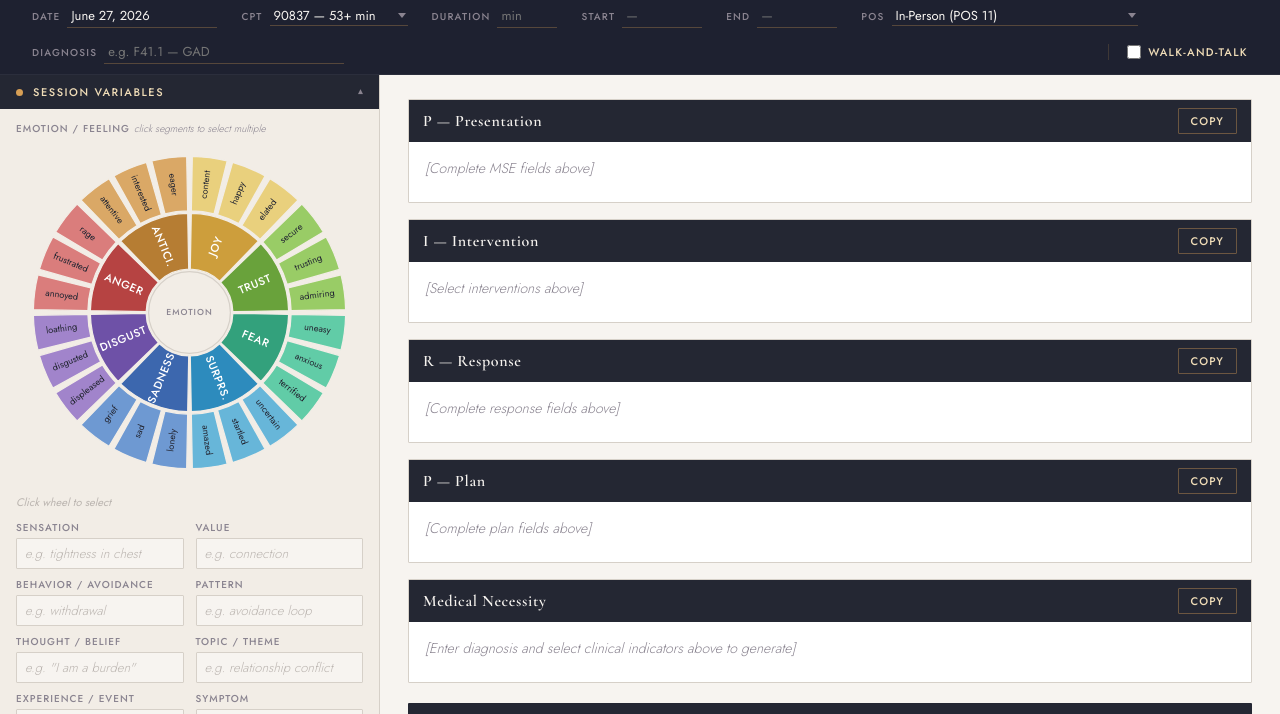
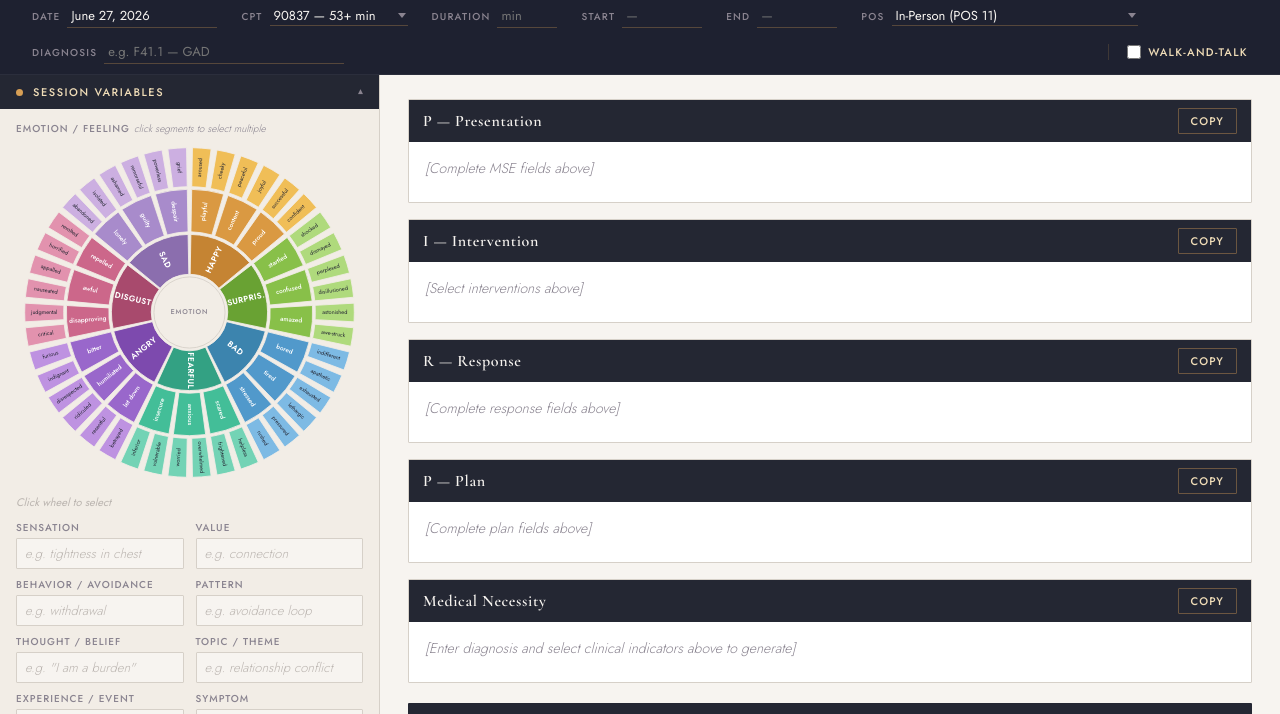
Before and after one commit to Tended-Path-Counseling-PLLC/clinical-tools, a plain HTML site: page pirp_note_builder.html in a window 1280 px wide. Shown: the part 86-800 px from the top of the page. Drawn offline with nearby package versions, Linux system fonts and the light colour scheme.

Commit message:
Update pirp_note_builder.html

```diff
--- a/pirp_note_builder.html
+++ b/pirp_note_builder.html
@@ -519,7 +519,7 @@ textarea.fi::placeholder,.fi::placeholder{color:#bbb5b0;font-style:italic;font-s
         <div class="var-field full-width">
           <label class="var-label">Emotion / Feeling <span style="font-weight:300;text-transform:none;letter-spacing:0;font-style:italic;font-size:10px;">click segments to select multiple</span></label>
           <div class="emotion-wheel-wrap">
-            <svg id="emotion-wheel-svg" viewBox="0 0 280 280" xmlns="http://www.w3.org/2000/svg"></svg>
+            <svg id="emotion-wheel-svg" viewBox="0 0 400 400" xmlns="http://www.w3.org/2000/svg"></svg>
             <div class="emotion-chips" id="emotion-chips">
               <span style="font-size:11px;color:#bbb5b0;font-style:italic;">Click wheel to select</span>
             </div>
@@ -952,15 +952,64 @@ const sessionVars = {
 };
 
 // ── EMOTION WHEEL ──
+// 3-ring wheel: 7 core → 3 mid each → 2 specific each (42 outer segments total)
 const EMOTION_WHEEL_DATA = [
-  { name:'joy',          color:'#c9952a', light:'#e8cc72', subs:['content','happy','elated'] },
-  { name:'trust',        color:'#5a9a28', light:'#90c858', subs:['secure','trusting','admiring'] },
-  { name:'fear',         color:'#1e9870', light:'#52c8a0', subs:['uneasy','anxious','terrified'] },
-  { name:'surprise',     color:'#1880b8', light:'#58b0d8', subs:['uncertain','startled','amazed'] },
-  { name:'sadness',      color:'#2858a8', light:'#6090d0', subs:['lonely','sad','grief'] },
-  { name:'disgust',      color:'#6040a0', light:'#9878c8', subs:['displeased','disgusted','loathing'] },
-  { name:'anger',        color:'#b03030', light:'#d87070', subs:['annoyed','frustrated','rage'] },
-  { name:'anticipation', color:'#b07020', light:'#d8a058', subs:['attentive','interested','eager'] },
+  {
+    name:'happy', color:'#c07820', midColor:'#d89030', outerColor:'#f0b848',
+    mids:[
+      {name:'playful',      subs:['aroused',    'cheeky']       },
+      {name:'content',      subs:['peaceful',   'joyful']       },
+      {name:'proud',        subs:['successful', 'confident']    },
+    ]
+  },
+  {
+    name:'surprised', color:'#5a9a20', midColor:'#7dbb38', outerColor:'#a8d870',
+    mids:[
+      {name:'startled',     subs:['shocked',    'dismayed']     },
+      {name:'confused',     subs:['perplexed',  'disillusioned']},
+      {name:'amazed',       subs:['astonished', 'awe-struck']   },
+    ]
+  },
+  {
+    name:'bad', color:'#2878a8', midColor:'#4090c8', outerColor:'#70b4e4',
+    mids:[
+      {name:'bored',        subs:['indifferent','apathetic']    },
+      {name:'tired',        subs:['exhausted',  'lethargic']    },
+      {name:'stressed',     subs:['pressured',  'rushed']       },
+    ]
+  },
+  {
+    name:'fearful', color:'#1e9878', midColor:'#30b890', outerColor:'#65d0b0',
+    mids:[
+      {name:'scared',       subs:['helpless',   'frightened']   },
+      {name:'anxious',      subs:['overwhelmed','worried']      },
+      {name:'insecure',     subs:['vulnerable', 'inferior']     },
+    ]
+  },
+  {
+    name:'angry', color:'#7038a8', midColor:'#9058c8', outerColor:'#b888e0',
+    mids:[
+      {name:'let down',     subs:['betrayed',   'resentful']    },
+      {name:'humiliated',   subs:['ridiculed',  'disrespected'] },
+      {name:'bitter',       subs:['indignant',  'furious']      },
+    ]
+  },
+  {
+    name:'disgusted', color:'#a03860', midColor:'#c85880', outerColor:'#e088a8',
+    mids:[
+      {name:'disapproving', subs:['critical',   'judgmental']   },
+      {name:'awful',        subs:['nauseated',  'appalled']     },
+      {name:'repelled',     subs:['horrified',  'revolted']     },
+    ]
+  },
+  {
+    name:'sad', color:'#8060a8', midColor:'#a080c8', outerColor:'#c8a8e0',
+    mids:[
+      {name:'lonely',       subs:['abandoned',  'isolated']     },
+      {name:'guilty',       subs:['ashamed',    'remorseful']   },
+      {name:'despair',      subs:['powerless',  'grief']        },
+    ]
+  },
 ];
 
 const selectedEmotions = new Set();
@@ -988,82 +1037,121 @@ function buildEmotionWheel() {
   const svg = document.getElementById('emotion-wheel-svg');
   if (!svg) return;
   svg.innerHTML = '';
-
-  const cx = 140, cy = 140;
-  const r0 = 33, r1 = 35, r2 = 80, r3 = 82, r4 = 126;
+  svg.setAttribute('viewBox','0 0 400 400');
+
+  const cx = 200, cy = 200;
+  const rC0 = 44,  rC1 = 90;   // core ring
+  const rM0 = 93,  rM1 = 142;  // mid ring
+  const rO0 = 145, rO1 = 190;  // outer ring
   const n = EMOTION_WHEEL_DATA.length;
   const step = (Math.PI * 2) / n;
   const offset = -Math.PI / 2;
-  const shortDisplay = { 'anticipation': 'ANTICI.', 'surprise': 'SURPRS.' };
+  const shortCore = { 'surprised':'SURPRIS.', 'disgusted':'DISGUST', 'fearful':'FEARFUL' };
 
   EMOTION_WHEEL_DATA.forEach((em, i) => {
     const sa = offset + i * step;
     const ea = sa + step;
-    const mid = (sa + ea) / 2;
-
-    // Inner ring — primary emotion
-    const inner = svgEl('path', {
-      d: arcPath(cx, cy, r1, r2, sa, ea),
-      fill: em.color, stroke: '#f2ede6', 'stroke-width': '1', cursor: 'pointer',
-      'data-emotion': em.name,
+    const cmid = (sa + ea) / 2;
+    const nMids = em.mids.length;
+    const midStep = step / nMids;
+
+    // ── Core ring ──
+    const coreSeg = svgEl('path',{
+      d: arcPath(cx,cy,rC0,rC1,sa,ea),
+      fill:em.color, stroke:'#f2ede6', 'stroke-width':'1', cursor:'pointer',
+      'data-emotion':em.name,
     });
-    const t1 = svgEl('title', {}); t1.textContent = em.name;
-    inner.appendChild(t1);
-    inner.addEventListener('click', () => toggleWheelEmotion(em.name));
-    svg.appendChild(inner);
-
-    // Primary label (rotated radially, always readable)
-    const tr = (r1 + r2) / 2;
-    const tx = cx + tr * Math.cos(mid), ty = cy + tr * Math.sin(mid);
-    let rot = mid * 180 / Math.PI;
-    if (Math.cos(mid) < 0) rot += 180; // flip left-half so text reads inward
-    const label = svgEl('text', {
-      x: tx, y: ty, 'text-anchor': 'middle', 'dominant-baseline': 'middle',
-      'font-size': '9', 'font-family': 'Jost, sans-serif',
-      fill: '#fff', 'font-weight': '500', 'letter-spacing': '0.05em',
-      transform: `rotate(${rot},${tx},${ty})`, 'pointer-events': 'none',
+    const t1 = svgEl('title',{}); t1.textContent = em.name;
+    coreSeg.appendChild(t1);
+    coreSeg.addEventListener('click', () => toggleWheelEmotion(em.name));
+    svg.appendChild(coreSeg);
+
+    // Core label
+    const ctr = (rC0+rC1)/2;
+    const ctx2 = cx + ctr*Math.cos(cmid), cty2 = cy + ctr*Math.sin(cmid);
+    let crot = cmid*180/Math.PI;
+    if (Math.cos(cmid) < 0) crot += 180;
+    const cLabel = svgEl('text',{
+      x:ctx2, y:cty2, 'text-anchor':'middle', 'dominant-baseline':'middle',
+      'font-size':'9.5', 'font-family':'Jost, sans-serif',
+      fill:'#fff', 'font-weight':'600', 'letter-spacing':'0.04em',
+      transform:`rotate(${crot},${ctx2},${cty2})`, 'pointer-events':'none',
     });
-    label.textContent = (shortDisplay[em.name] || em.name).toUpperCase();
-    svg.appendChild(label);
-
-    // Outer ring — secondary emotions
-    const subStep = step / em.subs.length;
-    em.subs.forEach((sub, j) => {
-      const ssa = sa + j * subStep, sea = ssa + subStep;
-      const smid = (ssa + sea) / 2;
-
-      const outer = svgEl('path', {
-        d: arcPath(cx, cy, r3, r4, ssa, sea),
-        fill: em.light, stroke: '#f2ede6', 'stroke-width': '1', cursor: 'pointer',
-        'data-emotion': sub,
+    cLabel.textContent = (shortCore[em.name] || em.name).toUpperCase();
+    svg.appendChild(cLabel);
+
+    // ── Mid ring + Outer ring ──
+    em.mids.forEach((m, j) => {
+      const msa = sa + j*midStep;
+      const mea = msa + midStep;
+      const mmid = (msa+mea)/2;
+      const nSubs = m.subs.length;
+      const subStep = midStep / nSubs;
+
+      // Mid segment
+      const midSeg = svgEl('path',{
+        d: arcPath(cx,cy,rM0,rM1,msa,mea),
+        fill:em.midColor, stroke:'#f2ede6', 'stroke-width':'1', cursor:'pointer',
+        'data-emotion':m.name,
       });
-      const t2 = svgEl('title', {}); t2.textContent = sub + ' (' + em.name + ')';
-      outer.appendChild(t2);
-      outer.addEventListener('click', (e) => { e.stopPropagation(); toggleWheelEmotion(sub); });
-      svg.appendChild(outer);
-
-      // Secondary label
-      const sr = (r3 + r4) / 2;
-      const stx = cx + sr * Math.cos(smid), sty = cy + sr * Math.sin(smid);
-      let srot = smid * 180 / Math.PI;
-      if (Math.cos(smid) < 0) srot += 180;
-      const subLabel = svgEl('text', {
-        x: stx, y: sty, 'text-anchor': 'middle', 'dominant-baseline': 'middle',
-        'font-size': '7.5', 'font-family': 'Jost, sans-serif',
-        fill: '#242733', 'font-weight': '400',
-        transform: `rotate(${srot},${stx},${sty})`, 'pointer-events': 'none',
+      const t2 = svgEl('title',{}); t2.textContent = m.name + ' (' + em.name + ')';
+      midSeg.appendChild(t2);
+      midSeg.addEventListener('click', e => { e.stopPropagation(); toggleWheelEmotion(m.name); });
+      svg.appendChild(midSeg);
+
+      // Mid label
+      const mtr = (rM0+rM1)/2;
+      const mtx = cx + mtr*Math.cos(mmid), mty = cy + mtr*Math.sin(mmid);
+      let mrot = mmid*180/Math.PI;
+      if (Math.cos(mmid) < 0) mrot += 180;
+      const mLabel = svgEl('text',{
+        x:mtx, y:mty, 'text-anchor':'middle', 'dominant-baseline':'middle',
+        'font-size':'7.5', 'font-family':'Jost, sans-serif',
+        fill:'#fff', 'font-weight':'500',
+        transform:`rotate(${mrot},${mtx},${mty})`, 'pointer-events':'none',
       });
-      subLabel.textContent = sub;
-      svg.appendChild(subLabel);
+      mLabel.textContent = m.name;
+      svg.appendChild(mLabel);
+
+      // Outer segments
+      m.subs.forEach((sub, k) => {
+        const ssa = msa + k*subStep;
+        const sea = ssa + subStep;
+        const smid = (ssa+sea)/2;
+
+        const outerSeg = svgEl('path',{
+          d: arcPath(cx,cy,rO0,rO1,ssa,sea),
+          fill:em.outerColor, stroke:'#f2ede6', 'stroke-width':'1', cursor:'pointer',
+          'data-emotion':sub,
+        });
+        const t3 = svgEl('title',{}); t3.textContent = sub + ' (' + m.name + ')';
+        outerSeg.appendChild(t3);
+        outerSeg.addEventListener('click', e => { e.stopPropagation(); toggleWheelEmotion(sub); });
+        svg.appendChild(outerSeg);
+
+        // Outer label
+        const otr = (rO0+rO1)/2;
+        const otx = cx + otr*Math.cos(smid), oty = cy + otr*Math.sin(smid);
+        let orot = smid*180/Math.PI;
+        if (Math.cos(smid) < 0) orot += 180;
+        const oLabel = svgEl('text',{
+          x:otx, y:oty, 'text-anchor':'middle', 'dominant-baseline':'middle',
+          'font-size':'6.5', 'font-family':'Jost, sans-serif',
+          fill:'#242733', 'font-weight':'400',
+          transform:`rotate(${orot},${otx},${oty})`, 'pointer-events':'none',
+        });
+        oLabel.textContent = sub;
+        svg.appendChild(oLabel);
+      });
     });
   });
 
   // Center circle
-  svg.appendChild(svgEl('circle', { cx, cy, r: r0, fill: '#f2ede6', stroke: '#d6d0c8', 'stroke-width': '1' }));
-  const centerLabel = svgEl('text', {
-    x: cx, y: cy, 'text-anchor': 'middle', 'dominant-baseline': 'middle',
-    'font-size': '7', 'font-family': 'Jost, sans-serif',
-    fill: '#8a8490', 'font-weight': '500', 'letter-spacing': '0.12em',
+  svg.appendChild(svgEl('circle',{ cx, cy, r:rC0-3, fill:'#f2ede6', stroke:'#d6d0c8', 'stroke-width':'1' }));
+  const centerLabel = svgEl('text',{
+    x:cx, y:cy, 'text-anchor':'middle', 'dominant-baseline':'middle',
+    'font-size':'8', 'font-family':'Jost, sans-serif',
+    fill:'#8a8490', 'font-weight':'500', 'letter-spacing':'0.12em',
   });
   centerLabel.textContent = 'EMOTION';
   svg.appendChild(centerLabel);
```
